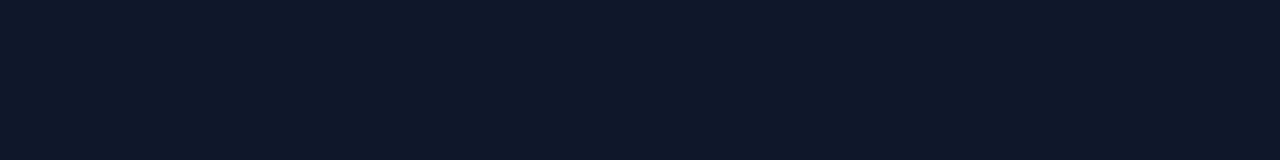
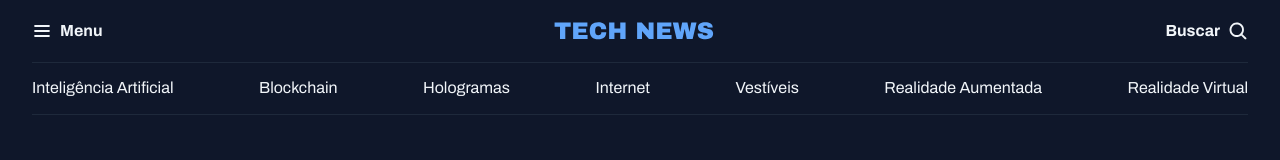
Before and after one commit to AndreRamos-DEVjunior2024/Portal-de-not-cias, a plain HTML site: page index.html in a window 1280 px wide. Drawn offline with Linux system fonts and the light colour scheme.

Commit message:
criando o header

```diff
--- a/index.html
+++ b/index.html
@@ -10,6 +10,29 @@
     <title>Projeto Portal de notícias</title>
 </head>
 <body>
-
+    <header class="container">
+        <nav id="primary" class="grid grid-flow-col">
+            <div>
+                <img src="assets/icon/List.svg" alt="Icone de menu">
+                <strong>Menu</strong>
+            </div>
+            <div>
+                <img src="assets/icon/Tech News.svg" alt="logo da tech news">
+            </div>
+            <div>
+                <strong>Buscar</strong>
+                <img src="assets/icon/MagnifyingGlass.svg" alt="Icone de lupa">
+            </div>
+        </nav>
+        <nav id="secondary" class="grid grid-flow-col">
+            <a href="#">Inteligência Artificial</a>
+            <a href="#">Blockchain</a>
+            <a href="#">Hologramas</a>
+            <a href="#">Internet</a>
+            <a href="#">Vestíveis</a>
+            <a href="#">Realidade Aumentada</a>
+            <a href="#">Realidade  Virtual</a>
+        </nav>
+    </header>
 </body>
 </html>
--- a/styles/global.css
+++ b/styles/global.css
@@ -26,6 +26,11 @@ body{
     background-color: var(--bg-color);
 }
 
+.container {
+    max-width: 1280px;
+    padding-inline: 32px;
+    margin-inline: auto;
+}
 a {
     text-decoration: none;
     color: inherit;
@@ -38,3 +43,13 @@ a:hover{
 h1, h2 ,h3 {
     font: inherit;
 }
+
+/* utility first */
+
+.grid{
+    display: grid;
+}
+
+.grid-flow-col {
+    grid-auto-flow: column;
+}
--- /dev/null
+++ b/styles/header.css
@@ -0,0 +1,24 @@
+#primary{
+    padding-block: 20px;
+
+    div:nth-child(2){
+        margin-inline:auto;
+    }
+
+    div:nth-child(3){
+        justify-self: end;
+    }
+
+    div{
+        display: flex;
+        align-items: center;
+        gap: 8px;
+    }
+}
+
+#secondary {
+    padding-block: 14px;
+    border: solid 1px var(--stroke-color);
+    border-inline: none;
+    justify-content: space-between;
+}
--- a/styles/index.css
+++ b/styles/index.css
@@ -1 +1,2 @@
 @import url(global.css);
+@import url(header.css);
```
